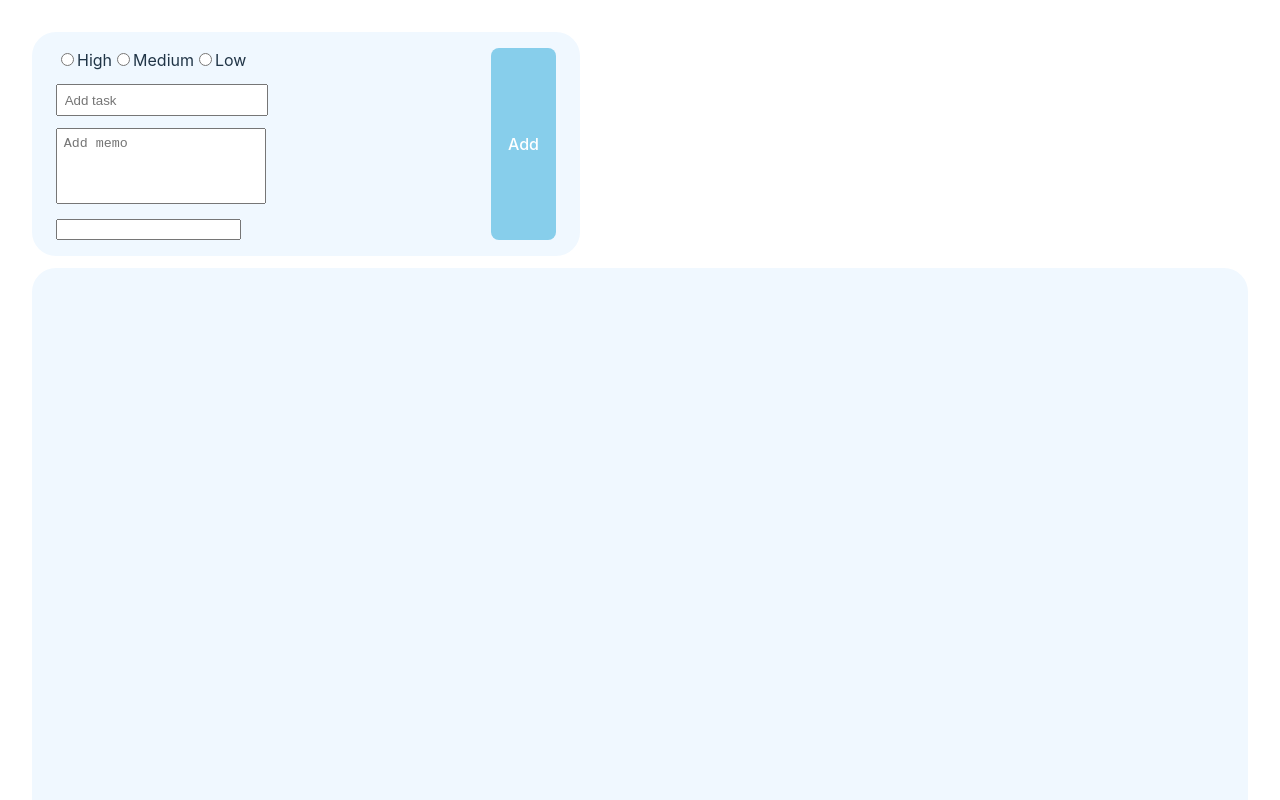
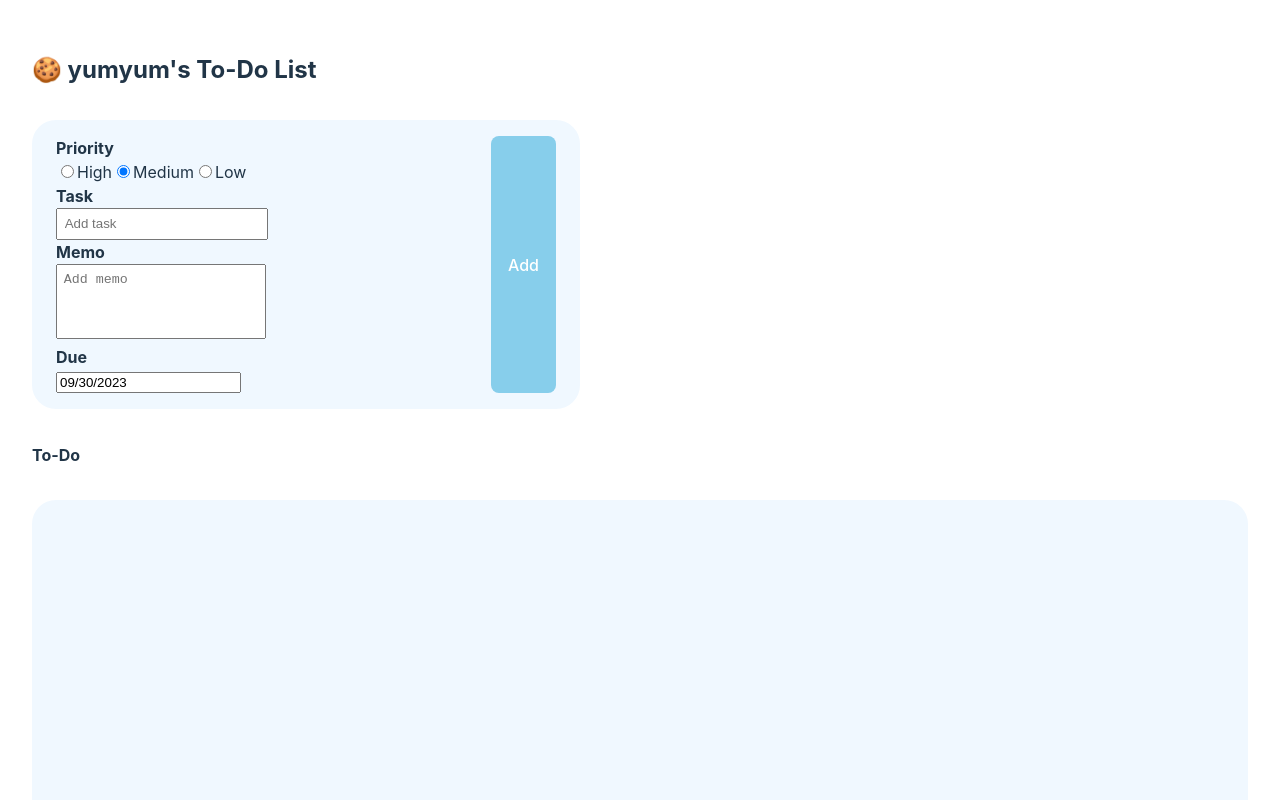
Before and after one commit to yumincho/sparcs-newbie-seminar-react, a React (Vite) app: page / in a window 1280 px wide. Shown: the top 800 px of the page. Built offline with nearby package versions, Linux system fonts and the light colour scheme.

Commit message:
Enable task & memo input

```diff
--- a/src/App.jsx
+++ b/src/App.jsx
@@ -1,6 +1,5 @@
 import { useState } from 'react'
 import './App.css'
-import dayjs from 'dayjs'
 
 import TodoCard from './components/TodoCard/TodoCard'
 import TextInput from './components/TextInput'
@@ -14,6 +13,7 @@ function App() {
   const [task, setTask] = useState("")
   const [memo, setMemo] = useState("")
   const [due, setDue] = useState(new Date())
+  const [key, setKey] = useState(0)
 
   const [todoList, setTodoList] = useState([])
 
@@ -25,14 +25,30 @@ function App() {
     setDue(date);
   }
 
+  const taskOnChange = (e) => {
+    setTask(e.target.value)
+  }
+
+  const memoOnChange = (e) => {
+    setMemo(e.target.value)
+  }
+
   const buttonOnClick = () => {
-    const newTodo = <TodoCard priority={priority} title={task} memo={memo} due={dateFormat(due)}/>
+    if (task===""){
+      alert("You can not blank the task :(")
+      return;
+    }
+    const newTodo = <TodoCard key={key} priority={priority} task={task} memo={memo} due={dateFormat(due)}/>
     setTodoList([newTodo, ...todoList])
+    setKey(key+1)
+    setMemo("")
+    setTask("")
+    setPriority("Medium")
   }
 
   const dateFormat = (date) => {
     const year = date.getFullYear();
-    const month = date.getMonth();
+    const month = date.getMonth() + 1;
     const day = date.getDate();
 
     return [month, day, year].join('/');
@@ -40,19 +56,27 @@ function App() {
 
   return (
     <div className='my-todo-list'>
+      <h2>🍪 yumyum's To-Do List</h2>
       <div className='input'>
-        <div className='input-cards'>
-          <RadioButtonGroup label="Priority" handleChange={priorityHandleChange}/>
-          <TextInput label="Task"/>
-          <Textarea label="Memo"/>
-          <MyDatePicker label="Due" due={due} onChange={dueOnChange}/>
+        <div className='input-container'>
+          <p className='input-label'>{"Priority"}</p>
+          <RadioButtonGroup value={priority} onChange={priorityHandleChange}/>
+          <p className='input-label'>{"Task"}</p>
+          <TextInput value={task} onChange={taskOnChange}/>
+          <p className='input-label'>{"Memo"}</p>
+          <Textarea value={memo} onChange={memoOnChange}/>
+          <p className='input-label'>{"Due"}</p>
+          <MyDatePicker value={due} onChange={dueOnChange}/>
         </div>
         <button className='input-button' onClick={buttonOnClick}>Add</button>
       </div>
 
+      <h4>To-Do</h4>
       <div className='todo-card-list'>
         {todoList.map((card) => (card))}
       </div>
+
+      <h4>Done</h4>
     </div>
   )
 }
```
